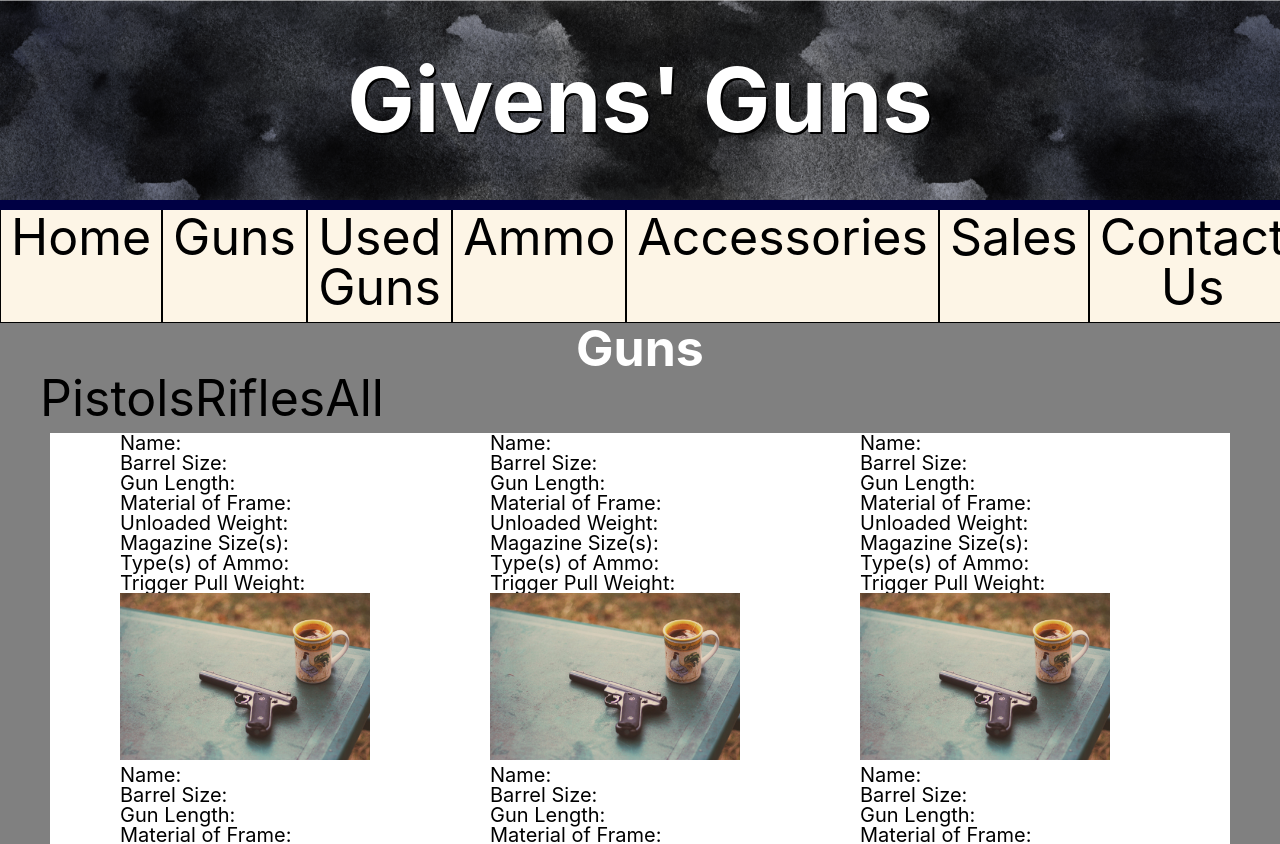
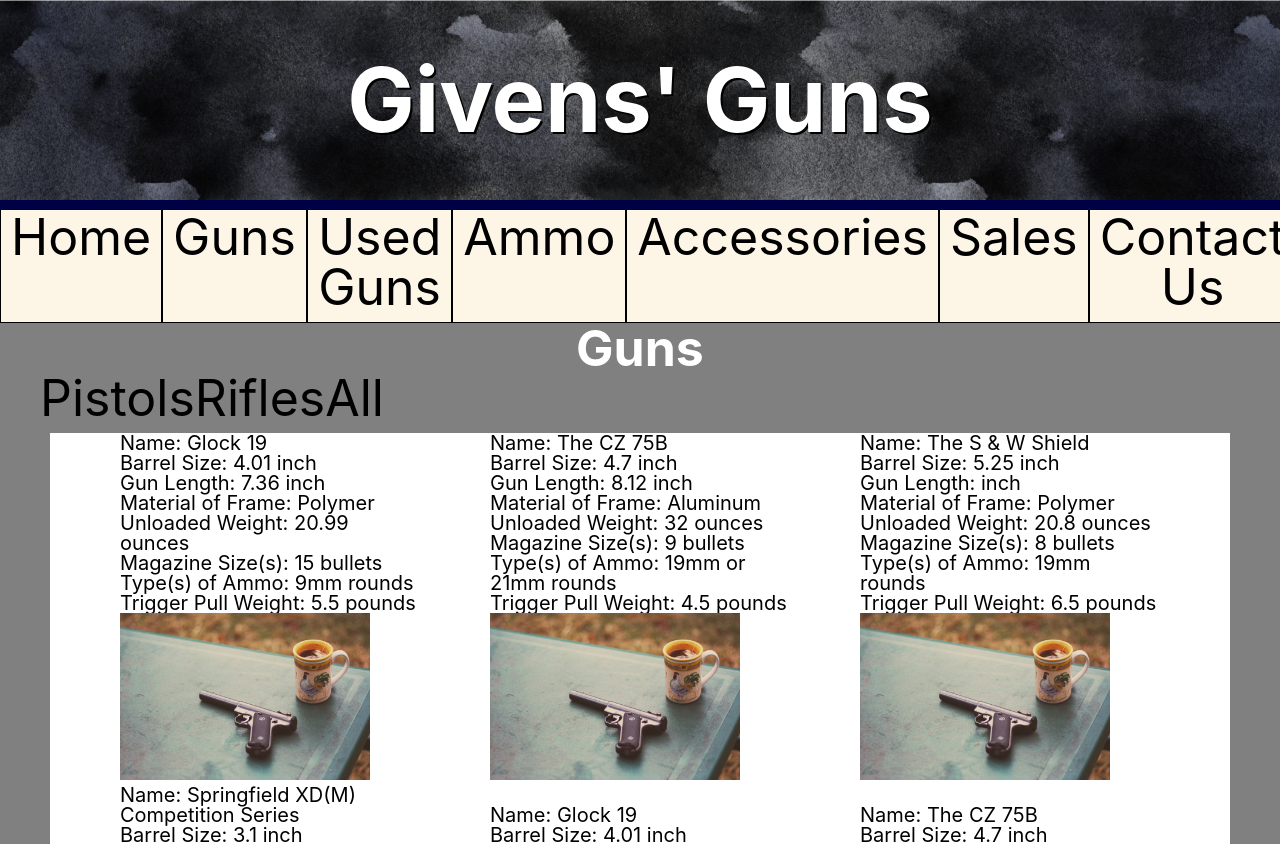
Before and after one commit to Sonica1031/GivensGuns, a React (Create React App) app: page /Guns in a window 1280 px wide. Shown: the top 844 px of the page. Built offline with nearby package versions, Linux system fonts and the light colour scheme.

Commit message:
fixed my cards

```diff
--- a/src/components/PistolsMap.js
+++ b/src/components/PistolsMap.js
@@ -13,7 +13,7 @@
                 return(
                 <div>
             <Link to={`/Guns/Pistols/${x.ID}`}>
-             <PistolList props={x}/>
+             <PistolList Name={x.Name} BarrelSize={x.BarrelSize} GunLength={x.GunLength} Frame={x.Frame} UnloadedWeight={x.UnloadedWeight} MagazineSize={x.MagazineSize} Ammo={x.Ammo} TriggerPull={x.TriggerPull}/>
                 </Link>
             </div>
 
```
